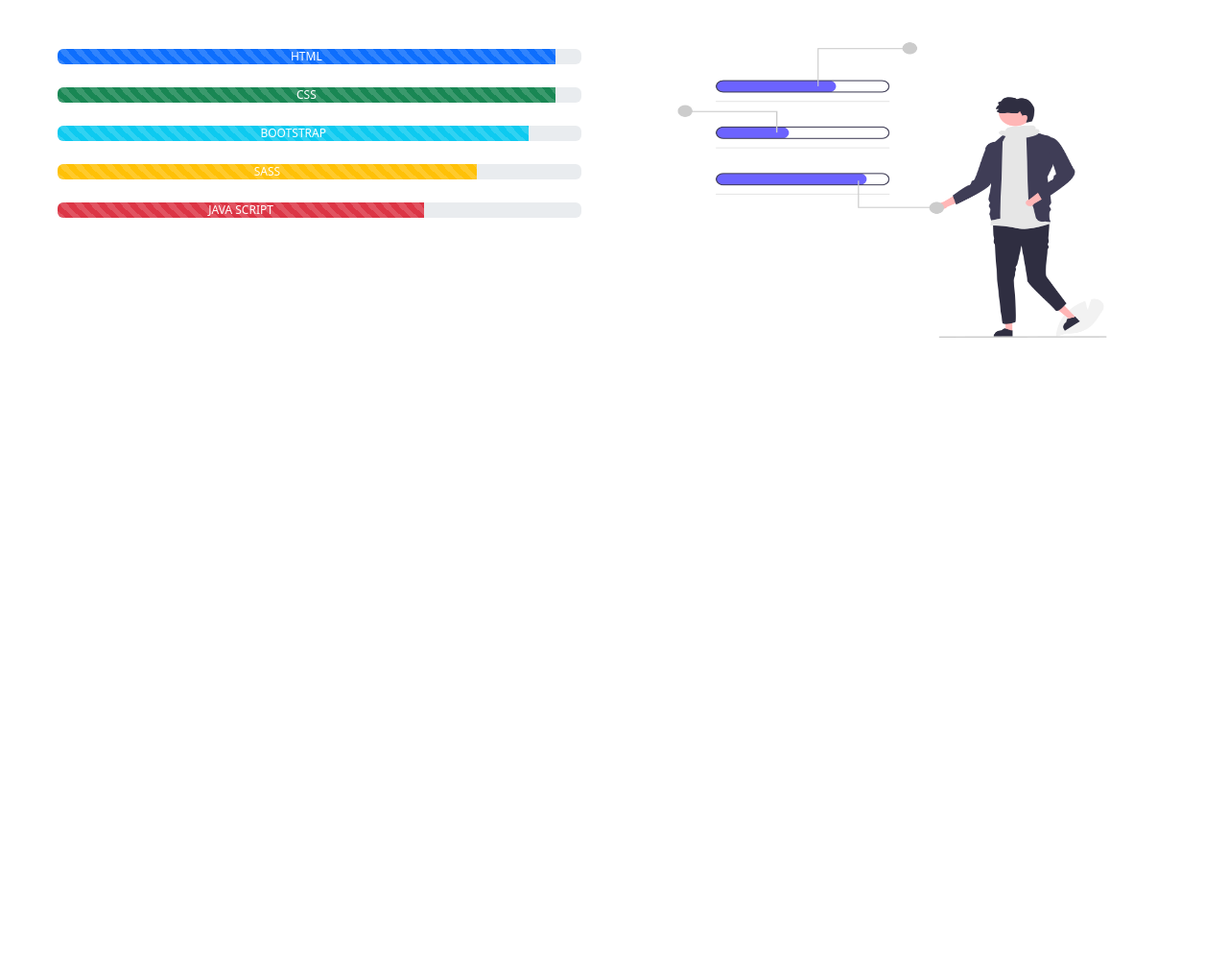
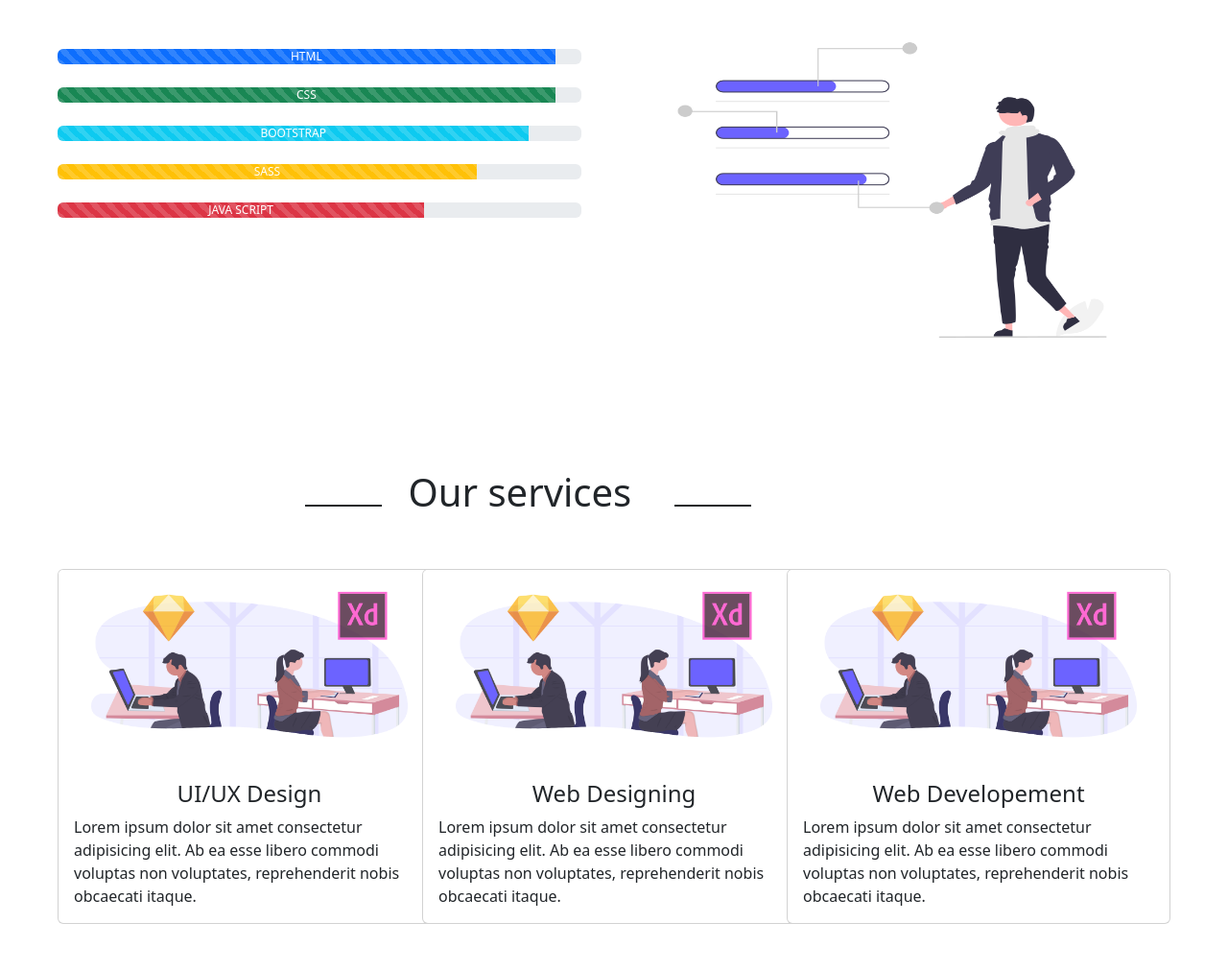
Before and after one commit to hejer20/formalab-bootstrap-portfolio, a plain HTML site: page index.html in a window 1280 px wide. Shown: the part 1117-2128 px from the top of the page at 96% size. Before the commit the page ends 1606 px from the top, so only its background shows below. Drawn offline with Linux system fonts and the light colour scheme.

Commit message:
adding an image and skills section

```diff
--- a/assets/css/style.css
+++ b/assets/css/style.css
@@ -51,3 +51,23 @@
     border-bottom: 2px solid;
     width: 80px;
 }
+.services-title{
+    text-align: center;
+
+
+}
+.services-title::before {
+    content: "";
+    display: inline-block;
+    margin: 0 .7em 0 -10%;
+    border-bottom: 2px solid;
+    width: 80px;
+}
+
+.services-title::after {
+    content: "";
+    display: inline-block;
+    margin: 0 .6em 0 4%;
+    border-bottom: 2px solid;
+    width: 80px;
+}
--- a/index.html
+++ b/index.html
@@ -104,6 +104,41 @@
     </div>
     <!--services-->
     <div class="container mx-5 pt-5" id="services">
+        <h1 class="services-title ">Our services</h1>
+        <div class="row ">
+            <div class="col-md-4 my-5 ">
+                <div class="card" style="width:400px">
+                    <img class="card-img-top" src="./assets/images/4.png" alt="Card image" style="width:100%">
+                    <div class="card-body">
+                      <h4 class="card-title" style="text-align:center ;">UI/UX Design</h4>
+                      <p class="card-text">Lorem ipsum dolor sit amet consectetur adipisicing elit. Ab ea esse libero commodi voluptas non voluptates, reprehenderit nobis obcaecati itaque.</p>
+                    </div>
+                  </div>
+            </div>
+            <div class="col-md-4 my-5 ">
+                <div class="card" style="width:400px">
+                    <img class="card-img-top" src="./assets/images/4.png" alt="Card image" style="width:100%">
+                    <div class="card-body">
+                      <h4 class="card-title" style="text-align:center ;">Web Designing</h4>
+                      <p class="card-text">Lorem ipsum dolor sit amet consectetur adipisicing elit. Ab ea esse libero commodi voluptas non voluptates, reprehenderit nobis obcaecati itaque.</p>
+                    </div>
+                  </div>
+            </div>
+            <div class="col-md-4 my-5 ">
+                <div class="card" style="width:400px">
+                    <img class="card-img-top" src="./assets/images/4.png" alt="Card image" style="width:100%">
+                    <div class="card-body">
+                      <h4 class="card-title" style="text-align:center ;">Web Developement</h4>
+                      <p class="card-text">Lorem ipsum dolor sit amet consectetur adipisicing elit. Ab ea esse libero commodi voluptas non voluptates, reprehenderit nobis obcaecati itaque.</p>
+                    </div>
+                  </div>
+            </div>
+
+
+        </div>
+        <div class="row">
+
+        </div>
 
     </div>
 
```
Also changed, not shown: assets/images/4.png (added).
